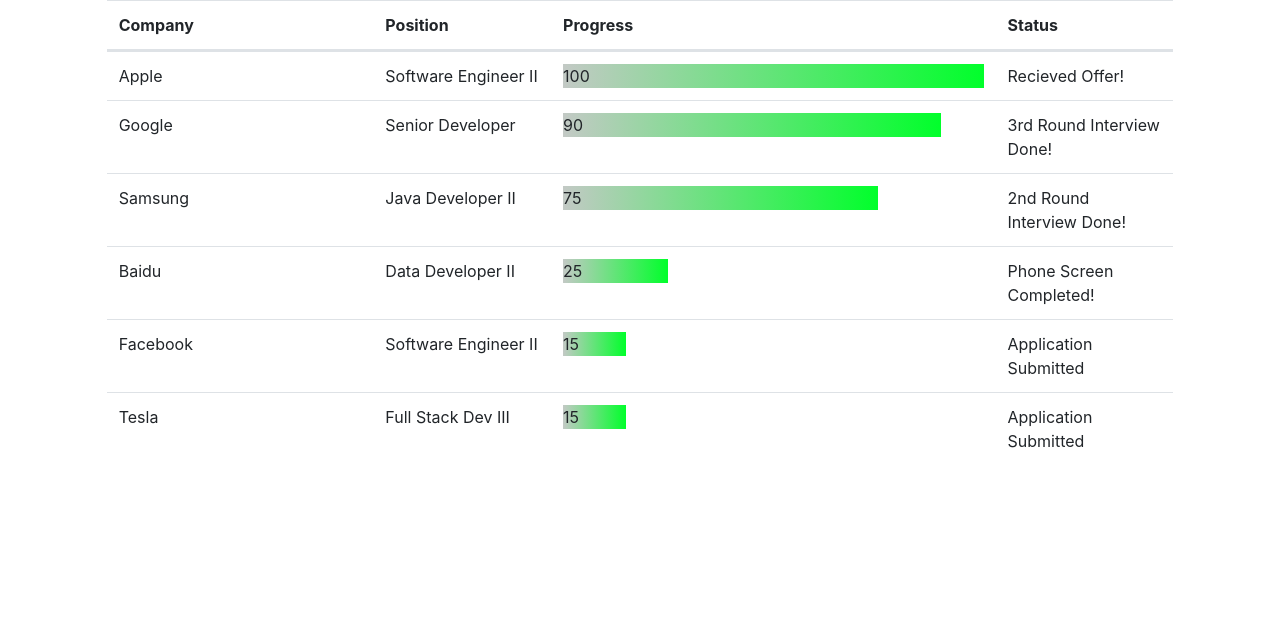
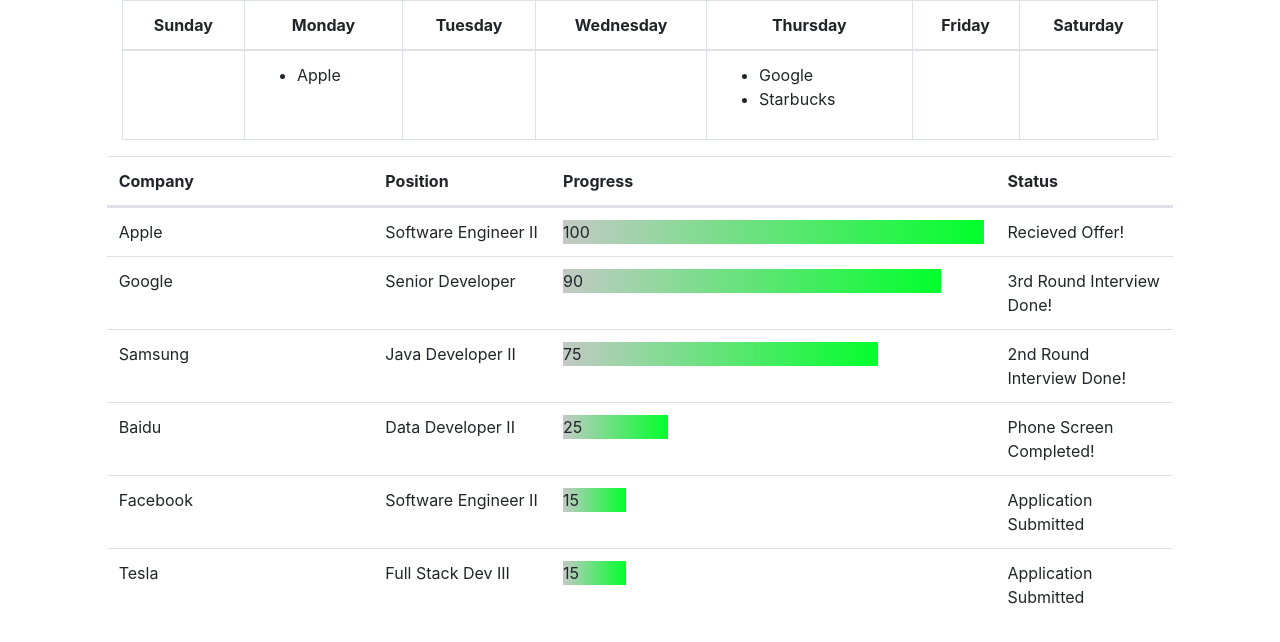
Before and after one commit to he-man-david/job-organizer, an Angular app: page / in a window 1280 px wide. Shown: the top 642 px of the page. Built offline with nearby package versions, Linux system fonts and the light colour scheme.

Commit message:
made a mock template of 5 day calendar outlay, and some static mock data

```diff
--- a/src/app/app.component.html
+++ b/src/app/app.component.html
@@ -1,3 +1,4 @@
 <div class="col-lg-10 col-sm-12 container">
-  <app-job-list></app-job-list>
+  <five-day-calendar></five-day-calendar>
+  <job-list></job-list>
 </div>
--- a/src/app/five-day-calendar/five-day-calendar.component.css
+++ b/src/app/five-day-calendar/five-day-calendar.component.css
@@ -0,0 +1,7 @@
+td {
+    text-align: left;
+}
+
+th {
+    text-align: center;
+}
--- a/src/app/five-day-calendar/five-day-calendar.component.html
+++ b/src/app/five-day-calendar/five-day-calendar.component.html
@@ -1,3 +1,33 @@
-<p>
-  five-day-calendar works!
-</p>
+<table class="table table-bordered">
+    <thead>
+      <tr>
+          <th scope="col">Sunday</th>
+          <th scope="col">Monday</th>
+          <th scope="col">Tuesday</th>
+          <th scope="col">Wednesday</th>
+          <th scope="col">Thursday</th>
+          <th scope="col">Friday</th>
+          <th scope="col">Saturday</th>
+      </tr>
+    </thead>
+    <tbody>
+      <tr>
+          <td></td>
+          <td>
+            <ul>
+              <li>Apple</li>
+            </ul>
+          </td>
+          <td></td>
+          <td></td>
+          <td>
+            <ul>
+              <li>Google</li>
+              <li>Starbucks</li>
+            </ul>
+          </td>
+          <td></td>
+          <td></td>
+      </tr>
+    </tbody>
+  </table>
--- a/src/app/five-day-calendar/five-day-calendar.component.ts
+++ b/src/app/five-day-calendar/five-day-calendar.component.ts
@@ -1,7 +1,7 @@
 import { Component, OnInit } from '@angular/core';
 
 @Component({
-  selector: 'app-five-day-calendar',
+  selector: 'five-day-calendar',
   templateUrl: './five-day-calendar.component.html',
   styleUrls: ['./five-day-calendar.component.css']
 })
--- a/src/app/job-list/job-list.component.ts
+++ b/src/app/job-list/job-list.component.ts
@@ -4,7 +4,7 @@
 import { Jobs } from '../mock-jobs';
 
 @Component({
-  selector: 'app-job-list',
+  selector: 'job-list',
   templateUrl: './job-list.component.html',
   styleUrls: ['./job-list.component.css']
 })
```
